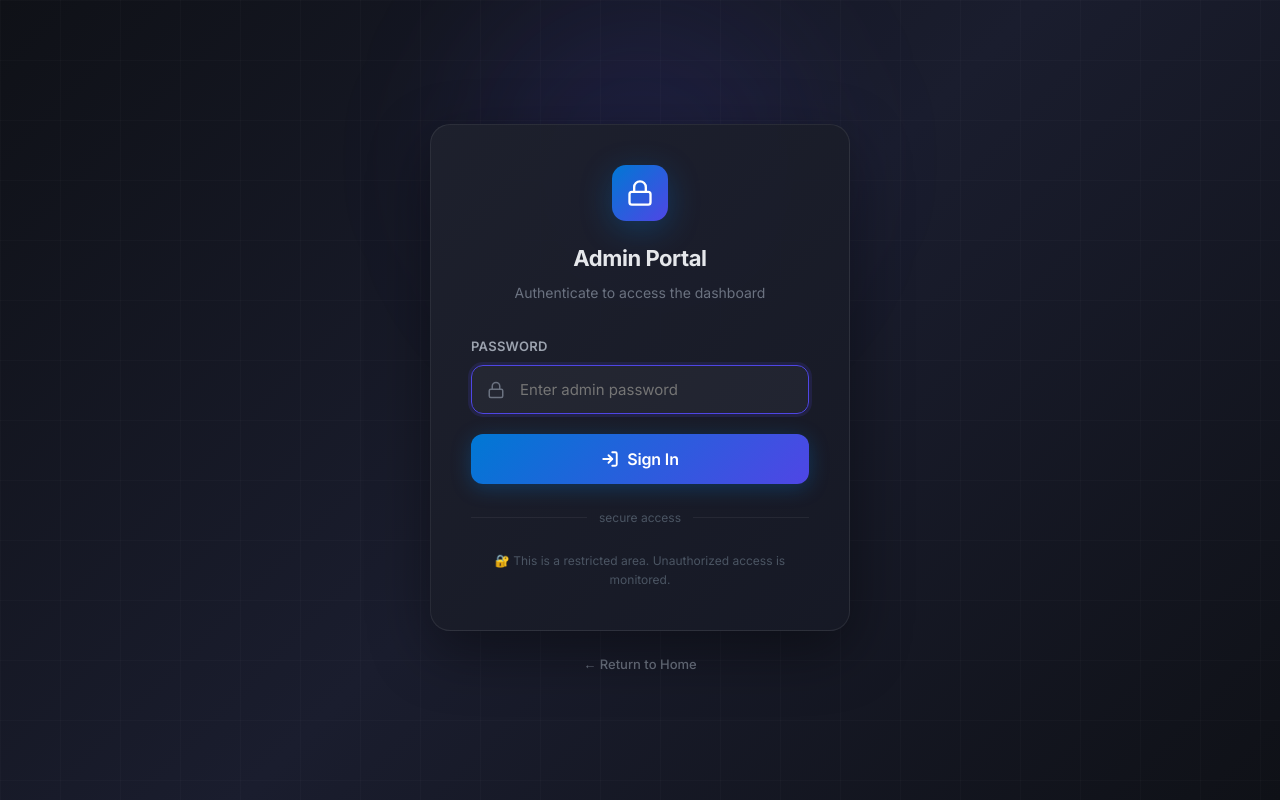
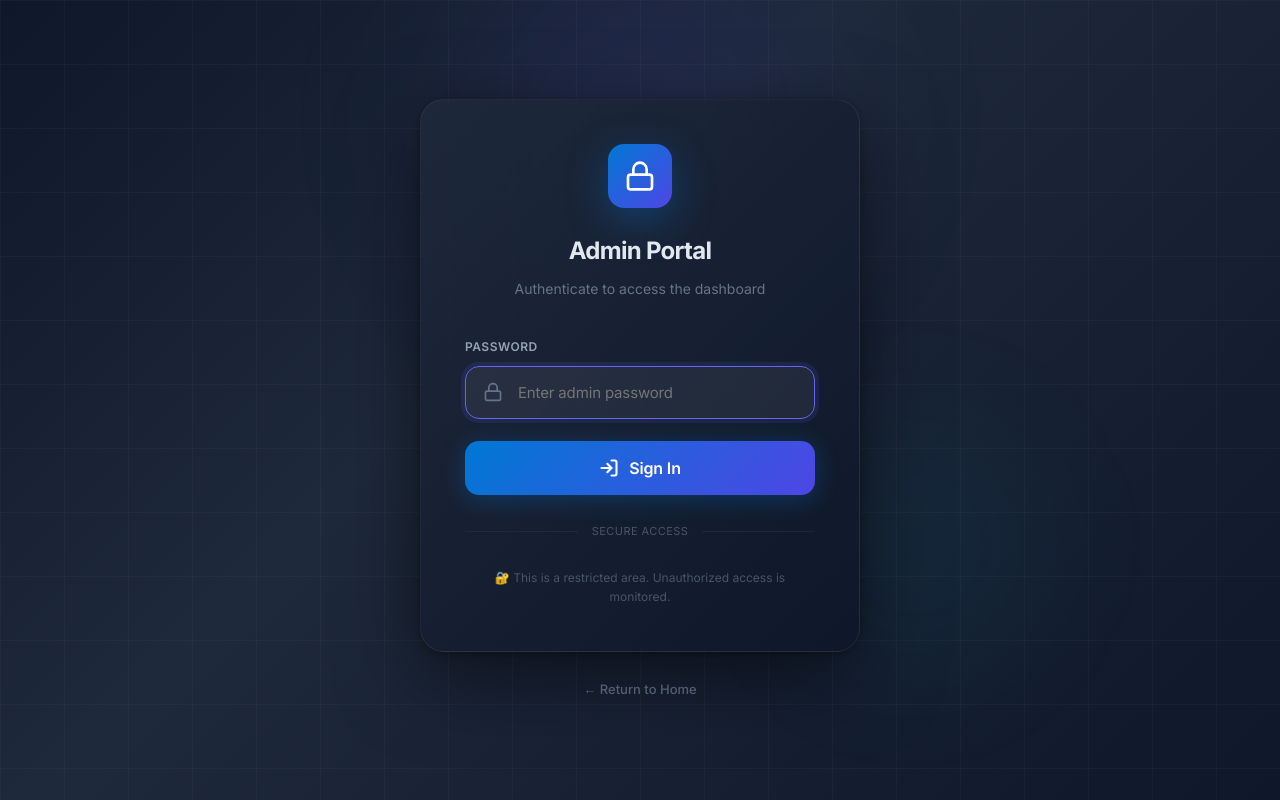
Before and after one commit to Johndaniel-13/voucher-system, a React (Vite) app in the folder frontend/: page /admin/login in a window 1280 px wide. Built offline with nearby package versions, Linux system fonts and the light colour scheme; no server answers.

Commit message:
🎨 Redesign AdminLogin: enhanced dark theme card, glow orbs, refined form states

```diff
--- a/frontend/src/pages/AdminLogin.jsx
+++ b/frontend/src/pages/AdminLogin.jsx
@@ -14,7 +14,6 @@ export default function AdminLogin() {
     setLoading(true)
     setError('')
 
-    // Simulate auth delay
     await new Promise(r => setTimeout(r, 600))
 
     if (password === ADMIN_PASSWORD) {
@@ -30,96 +29,110 @@ export default function AdminLogin() {
   return (
     <div style={{
       minHeight: '100vh',
-      background: 'linear-gradient(135deg, #0f1117 0%, #1a1d2e 50%, #0f1117 100%)',
+      background: 'linear-gradient(135deg, #0f172a 0%, #1e293b 40%, #0f172a 100%)',
       display: 'flex',
       alignItems: 'center',
       justifyContent: 'center',
-      padding: 20,
-      fontFamily: "'Inter', sans-serif"
+      padding: 24,
+      fontFamily: "'Inter', sans-serif",
+      position: 'relative',
+      overflow: 'hidden'
     }}>
-      {/* Background grid pattern */}
+      {/* Background grid */}
       <div style={{
         position: 'fixed',
         inset: 0,
         backgroundImage: `
-          linear-gradient(rgba(255,255,255,0.02) 1px, transparent 1px),
-          linear-gradient(90deg, rgba(255,255,255,0.02) 1px, transparent 1px)
+          linear-gradient(rgba(255,255,255,0.03) 1px, transparent 1px),
+          linear-gradient(90deg, rgba(255,255,255,0.03) 1px, transparent 1px)
         `,
-        backgroundSize: '60px 60px',
+        backgroundSize: '64px 64px',
         pointerEvents: 'none'
       }} />
 
       {/* Glow orbs */}
       <div style={{
         position: 'fixed',
-        width: 400,
-        height: 400,
+        width: 500,
+        height: 500,
         borderRadius: '50%',
-        background: 'radial-gradient(circle, rgba(79,70,229,0.15), transparent)',
-        top: '20%',
+        background: 'radial-gradient(circle, rgba(79,70,229,0.15), transparent 70%)',
+        top: '15%',
         left: '50%',
         transform: 'translate(-50%, -50%)',
+        pointerEvents: 'none',
+        filter: 'blur(80px)'
+      }} />
+      <div style={{
+        position: 'fixed',
+        width: 350,
+        height: 350,
+        borderRadius: '50%',
+        background: 'radial-gradient(circle, rgba(6,182,212,0.08), transparent 70%)',
+        bottom: '10%',
+        right: '15%',
         pointerEvents: 'none',
         filter: 'blur(60px)'
       }} />
 
       <div className="animate-fade-in-up" style={{
         width: '100%',
-        maxWidth: 420,
+        maxWidth: 440,
         position: 'relative',
         zIndex: 1
       }}>
         {/* Card */}
         <div style={{
-          background: 'linear-gradient(135deg, rgba(30,33,45,0.95), rgba(22,25,37,0.95))',
-          border: '1px solid rgba(255,255,255,0.08)',
-          borderRadius: 20,
-          padding: 40,
-          backdropFilter: 'blur(20px)',
-          boxShadow: '0 20px 60px rgba(0,0,0,0.4)'
+          background: 'linear-gradient(135deg, rgba(30,41,59,0.95), rgba(15,23,42,0.98))',
+          border: '1px solid rgba(255,255,255,0.06)',
+          borderRadius: 24,
+          padding: 44,
+          backdropFilter: 'blur(24px)',
+          WebkitBackdropFilter: 'blur(24px)',
+          boxShadow: '0 24px 80px rgba(0,0,0,0.5), 0 2px 8px rgba(0,0,0,0.3)'
         }}>
           {/* Logo */}
-          <div style={{ textAlign: 'center', marginBottom: 32 }}>
+          <div style={{ textAlign: 'center', marginBottom: 36 }}>
             <div style={{
-              width: 56,
-              height: 56,
-              borderRadius: 14,
+              width: 64,
+              height: 64,
+              borderRadius: 16,
               background: 'linear-gradient(135deg, #0078d4, #4f46e5)',
               display: 'flex',
               alignItems: 'center',
               justifyContent: 'center',
-              margin: '0 auto 20px',
-              boxShadow: '0 8px 32px rgba(0,120,212,0.3)'
+              margin: '0 auto 24px',
+              boxShadow: '0 12px 40px rgba(0,120,212,0.35)'
             }}>
-              <svg width="28" height="28" viewBox="0 0 24 24" fill="none" stroke="white" strokeWidth="2" strokeLinecap="round" strokeLinejoin="round">
+              <svg width="32" height="32" viewBox="0 0 24 24" fill="none" stroke="white" strokeWidth="2" strokeLinecap="round" strokeLinejoin="round">
                 <rect x="3" y="11" width="18" height="11" rx="2" ry="2"/>
                 <path d="M7 11V7a5 5 0 0 1 10 0v4"/>
               </svg>
             </div>
             <h2 style={{
-              fontSize: 22,
+              fontSize: 24,
               fontWeight: 700,
-              color: '#e5e7eb',
-              letterSpacing: '-0.02em',
-              marginBottom: 6
+              color: '#e2e8f0',
+              letterSpacing: '-0.03em',
+              marginBottom: 8
             }}>
               Admin Portal
             </h2>
-            <p style={{ color: '#6b7280', fontSize: 14 }}>
+            <p style={{ color: '#64748b', fontSize: 14 }}>
               Authenticate to access the dashboard
             </p>
           </div>
 
           {/* Form */}
           <form onSubmit={handleLogin}>
-            <div style={{ marginBottom: 20 }}>
+            <div style={{ marginBottom: 22 }}>
               <label style={{
                 display: 'block',
-                fontSize: 13,
+                fontSize: 12,
                 fontWeight: 600,
-                color: '#9ca3af',
-                marginBottom: 8,
-                letterSpacing: '0.02em',
+                color: '#94a3b8',
+                marginBottom: 10,
+                letterSpacing: '0.04em',
                 textTransform: 'uppercase'
               }}>
                 Password
@@ -133,28 +146,32 @@ export default function AdminLogin() {
                   placeholder="Enter admin password"
                   style={{
                     width: '100%',
-                    padding: '14px 18px',
-                    paddingLeft: '48px',
+                    padding: '16px 20px',
+                    paddingLeft: '52px',
                     background: 'rgba(255,255,255,0.04)',
-                    border: '1.5px solid rgba(255,255,255,0.1)',
-                    borderRadius: 12,
-                    color: '#e5e7eb',
+                    border: '1.5px solid rgba(255,255,255,0.08)',
+                    borderRadius: 14,
+                    color: '#e2e8f0',
                     fontSize: 15,
                     fontFamily: "'Inter', sans-serif",
                     transition: 'all 0.2s ease',
-                    outline: 'none'
+                    outline: 'none',
+                    letterSpacing: '-0.01em'
                   }}
                   onFocus={(e) => {
-                    e.target.style.borderColor = '#4f46e5'
-                    e.target.style.boxShadow = '0 0 0 3px rgba(79,70,229,0.15)'
+                    e.target.style.borderColor = '#6366f1'
+                    e.target.style.boxShadow = '0 0 0 4px rgba(99,102,241,0.12)'
+                    e.target.style.background = 'rgba(255,255,255,0.06)'
                   }}
                   onBlur={(e) => {
-                    e.target.style.borderColor = 'rgba(255,255,255,0.1)'
+                    e.target.style.borderColor = 'rgba(255,255,255,0.08)'
                     e.target.style.boxShadow = 'none'
+                    e.target.style.background = 'rgba(255,255,255,0.04)'
                   }}
                 />
-                {/* Lock icon inside input */}
-                <svg width="18" height="18" viewBox="0 0 24 24" fill="none" stroke="#6b7280" strokeWidth="2" strokeLinecap="round" strokeLinejoin="round" style={{ position: 'absolute', left: 16, top: '50%', transform: 'translateY(-50%)' }}>
+                {/* Lock icon */}
+                <svg width="20" height="20" viewBox="0 0 24 24" fill="none" stroke="#64748b" strokeWidth="2" strokeLinecap="round" strokeLinejoin="round"
+                  style={{ position: 'absolute', left: 18, top: '50%', transform: 'translateY(-50%)' }}>
                   <rect x="3" y="11" width="18" height="11" rx="2" ry="2"/>
                   <path d="M7 11V7a5 5 0 0 1 10 0v4"/>
                 </svg>
@@ -162,17 +179,17 @@ export default function AdminLogin() {
             </div>
 
             {error && (
-              <div className="animate-slide-down" style={{
-                padding: '12px 16px',
+              <div className="animate-fade-in-down" style={{
+                padding: '14px 18px',
                 background: 'rgba(239,68,68,0.1)',
-                border: '1px solid rgba(239,68,68,0.25)',
-                borderRadius: 10,
+                border: '1px solid rgba(239,68,68,0.2)',
+                borderRadius: 12,
                 color: '#fca5a5',
                 fontSize: 13,
-                marginBottom: 16,
+                marginBottom: 18,
                 display: 'flex',
                 alignItems: 'center',
-                gap: 8
+                gap: 10
               }}>
                 <span>⚠️</span> {error}
               </div>
@@ -183,51 +200,51 @@ export default function AdminLogin() {
               disabled={loading || !password}
               style={{
                 width: '100%',
-                padding: '15px',
+                padding: '17px',
                 background: loading
-                  ? 'rgba(255,255,255,0.06)'
+                  ? 'rgba(255,255,255,0.05)'
                   : 'linear-gradient(135deg, #0078d4, #4f46e5)',
                 border: 'none',
-                borderRadius: 12,
-                color: loading ? '#6b7280' : 'white',
+                borderRadius: 14,
+                color: loading ? '#64748b' : 'white',
                 fontSize: 16,
                 fontWeight: 600,
                 cursor: loading ? 'not-allowed' : 'pointer',
                 fontFamily: "'Inter', sans-serif",
                 letterSpacing: '-0.01em',
-                transition: 'all 0.2s ease',
+                transition: 'all 0.25s ease',
                 display: 'flex',
                 alignItems: 'center',
                 justifyContent: 'center',
-                gap: 8,
-                boxShadow: loading ? 'none' : '0 4px 20px rgba(0,120,212,0.3)'
+                gap: 10,
+                boxShadow: loading ? 'none' : '0 4px 24px rgba(0,120,212,0.3)'
               }}
               onMouseEnter={(e) => {
                 if (!loading) {
-                  e.target.style.transform = 'translateY(-1px)'
-                  e.target.style.boxShadow = '0 8px 30px rgba(0,120,212,0.4)'
+                  e.target.style.transform = 'translateY(-2px)'
+                  e.target.style.boxShadow = '0 8px 36px rgba(0,120,212,0.45)'
                 }
               }}
               onMouseLeave={(e) => {
                 e.target.style.transform = 'none'
-                e.target.style.boxShadow = loading ? 'none' : '0 4px 20px rgba(0,120,212,0.3)'
+                e.target.style.boxShadow = loading ? 'none' : '0 4px 24px rgba(0,120,212,0.3)'
               }}
             >
               {loading ? (
                 <>
                   <div style={{
-                    width: 18,
-                    height: 18,
+                    width: 20,
+                    height: 20,
                     borderRadius: '50%',
-                    border: '2px solid rgba(255,255,255,0.2)',
-                    borderTopColor: '#6b7280',
+                    border: '2px solid rgba(255,255,255,0.15)',
+                    borderTopColor: '#64748b',
                     animation: 'spin 0.8s linear infinite'
                   }} />
                   Authenticating...
                 </>
               ) : (
                 <>
-                  <svg width="18" height="18" viewBox="0 0 24 24" fill="none" stroke="currentColor" strokeWidth="2.5" strokeLinecap="round" strokeLinejoin="round">
+                  <svg width="20" height="20" viewBox="0 0 24 24" fill="none" stroke="currentColor" strokeWidth="2.5" strokeLinecap="round" strokeLinejoin="round">
                     <path d="M15 3h4a2 2 0 0 1 2 2v14a2 2 0 0 1-2 2h-4"/>
                     <polyline points="10,17 15,12 10,7"/>
                     <line x1="15" y1="12" x2="3" y2="12"/>
@@ -242,19 +259,21 @@ export default function AdminLogin() {
           <div style={{
             display: 'flex',
             alignItems: 'center',
-            gap: 12,
-            margin: '24px 0'
+            gap: 14,
+            margin: '28px 0'
           }}>
-            <div style={{ flex: 1, height: 1, background: 'rgba(255,255,255,0.06)' }} />
-            <span style={{ color: '#4b5563', fontSize: 12 }}>secure access</span>
-            <div style={{ flex: 1, height: 1, background: 'rgba(255,255,255,0.06)' }} />
+            <div style={{ flex: 1, height: 1, background: 'rgba(255,255,255,0.05)' }} />
+            <span style={{ color: '#475569', fontSize: 11, letterSpacing: '0.04em', textTransform: 'uppercase' }}>
+              secure access
+            </span>
+            <div style={{ flex: 1, height: 1, background: 'rgba(255,255,255,0.05)' }} />
           </div>
 
           {/* Footer */}
           <p style={{
             textAlign: 'center',
             fontSize: 12,
-            color: '#4b5563',
+            color: '#475569',
             lineHeight: 1.6
           }}>
             🔐 This is a restricted area. Unauthorized access is monitored.
@@ -262,16 +281,16 @@ export default function AdminLogin() {
         </div>
 
         {/* Back link */}
-        <div style={{ textAlign: 'center', marginTop: 20 }}>
+        <div style={{ textAlign: 'center', marginTop: 24 }}>
           <a href="/" style={{
-            color: '#6b7280',
+            color: '#64748b',
             fontSize: 13,
             textDecoration: 'none',
             fontWeight: 500,
-            transition: 'color 0.2s'
+            transition: 'color 0.2s ease'
           }}
-          onMouseEnter={(e) => e.target.style.color = '#9ca3af'}
-          onMouseLeave={(e) => e.target.style.color = '#6b7280'}
+          onMouseEnter={(e) => e.target.style.color = '#94a3b8'}
+          onMouseLeave={(e) => e.target.style.color = '#64748b'}
           >
             ← Return to Home
           </a>
```
